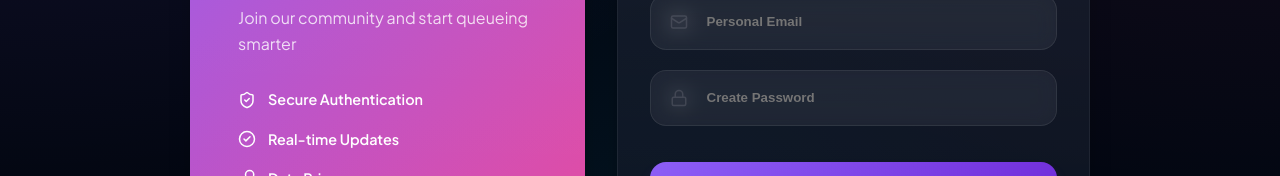
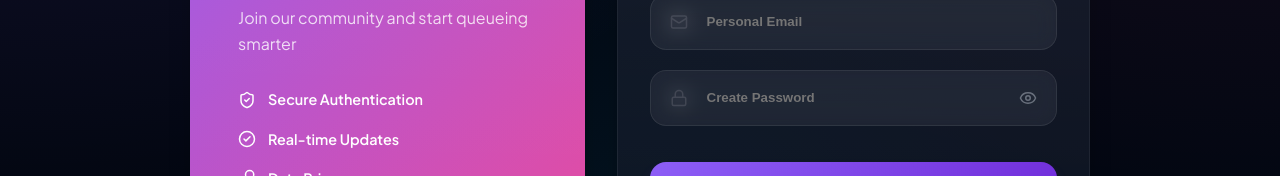
Before and after one commit to abhaybhadwal/SmartQueue, a React (Vite) app in the folder client/: page /signup in a window 1280 px wide. Shown: the part 377-553 px from the top of the page. Built offline with nearby package versions, Linux system fonts and the light colour scheme; no server answers.

Commit message:
Add password visibility toggle button on the signup page

```diff
--- a/client/src/views/Signup.tsx
+++ b/client/src/views/Signup.tsx
@@ -1,6 +1,6 @@
 import React, { useState } from 'react';
 import { useNavigate, Link } from 'react-router-dom';
-import { Mail, Lock, User, UserPlus, ArrowLeft, Zap, CheckCircle2, ShieldCheck, Key } from 'lucide-react';
+import { Mail, Lock, User, UserPlus, ArrowLeft, Zap, CheckCircle2, ShieldCheck, Key, Eye, EyeOff } from 'lucide-react';
 import axios from 'axios';
 import toast from 'react-hot-toast';
 import { useAuth } from '../AuthContext';
@@ -14,6 +14,7 @@ const Signup: React.FC<SignupProps> = ({ role }) => {
   const [name, setName] = useState('');
   const [email, setEmail] = useState('');
   const [password, setPassword] = useState('');
+  const [showPassword, setShowPassword] = useState(false);
   const [loading, setLoading] = useState(false);
   const navigate = useNavigate();
   const { login } = useAuth();
@@ -136,14 +137,34 @@ const Signup: React.FC<SignupProps> = ({ role }) => {
               <div style={{ position: 'relative' }}>
                 <Lock size={18} style={{ position: 'absolute', left: '1.25rem', top: '50%', transform: 'translateY(-50%)', opacity: 0.4 }} />
                 <input
-                  type="password"
+                  type={showPassword ? "text" : "password"}
                   placeholder="Create Password"
                   value={password}
                   onChange={(e) => setPassword(e.target.value)}
                   required
                   className="btn-glass"
-                  style={{ width: '100%', paddingLeft: '3.5rem', textAlign: 'left', height: '3.5rem' }}
+                  style={{ width: '100%', paddingLeft: '3.5rem', paddingRight: '3.5rem', textAlign: 'left', height: '3.5rem' }}
                 />
+                <button
+                  type="button"
+                  onClick={() => setShowPassword(!showPassword)}
+                  style={{
+                    position: 'absolute',
+                    right: '1.25rem',
+                    top: '50%',
+                    transform: 'translateY(-50%)',
+                    background: 'none',
+                    border: 'none',
+                    cursor: 'pointer',
+                    padding: 0,
+                    display: 'flex',
+                    alignItems: 'center',
+                    color: 'var(--text-muted)',
+                    opacity: 0.6
+                  }}
+                >
+                  {showPassword ? <EyeOff size={18} /> : <Eye size={18} />}
+                </button>
               </div>
 
               <button type="submit" className="btn-modern" style={{ marginTop: '1rem', height: '3.5rem', background: role === 'staff' ? currentConfig.gradient : undefined }} disabled={loading}>
```
